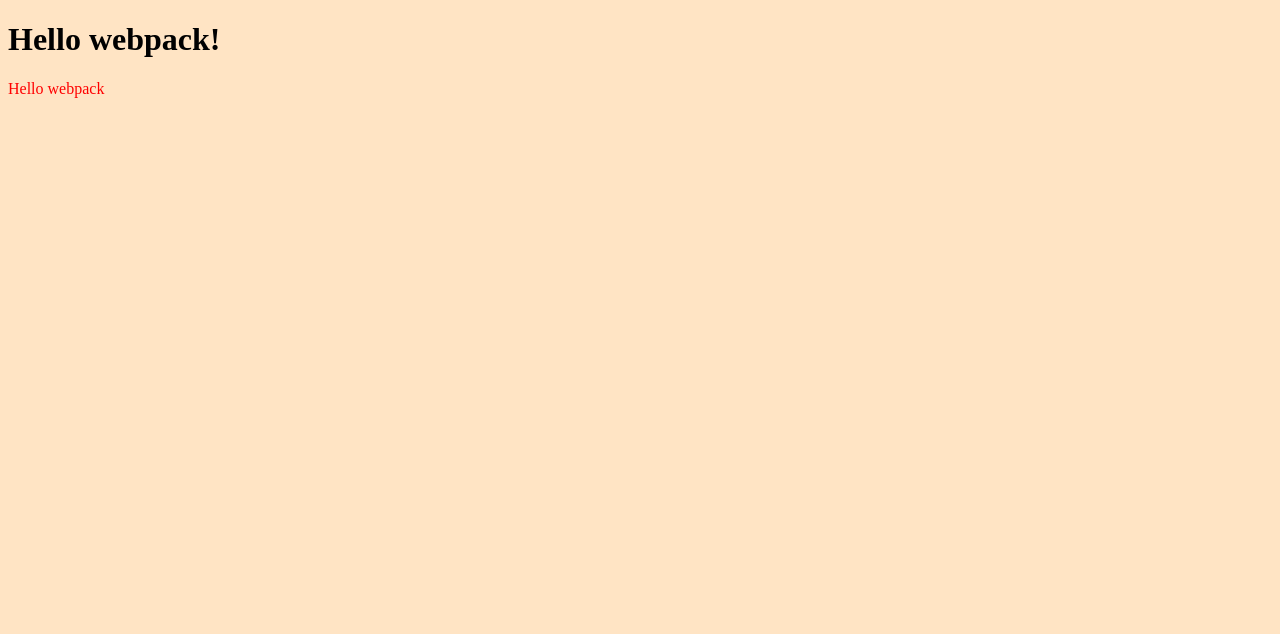
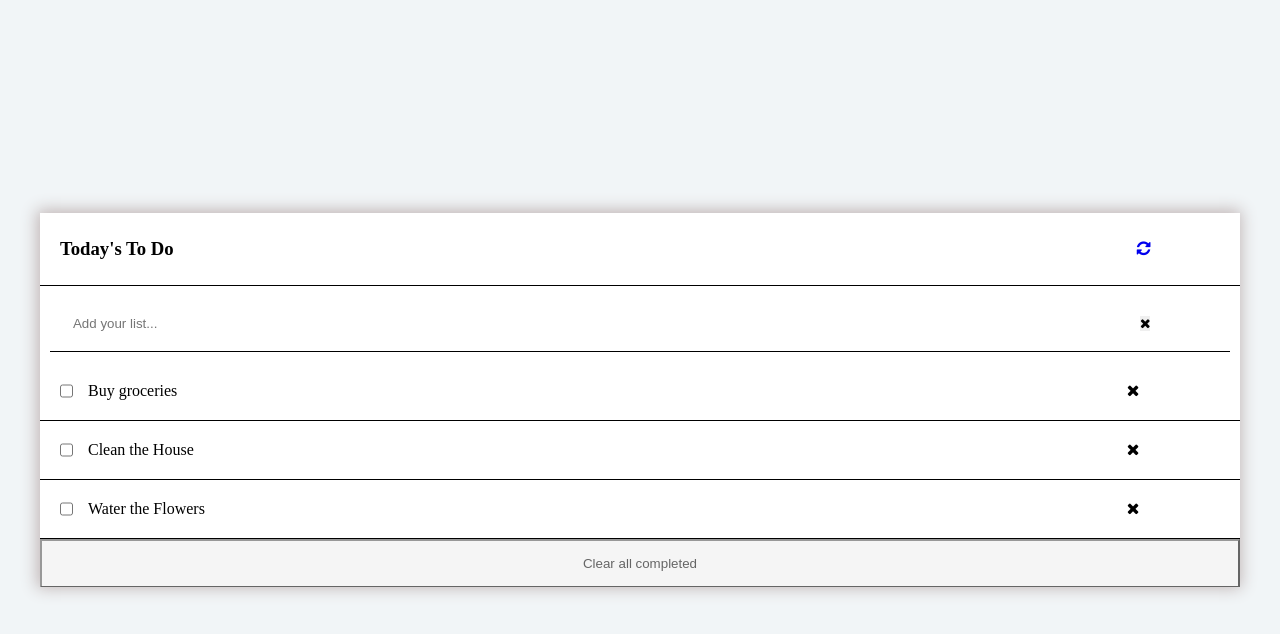
Before and after one commit to Nemwel-Boniface/todoList, a website built with webpack: page src/index.html in a window 1280 px wide. Built offline with nearby package versions, Linux system fonts and the light colour scheme.

Commit message:
Update Project files

```diff
--- a/src/index.html
+++ b/src/index.html
@@ -3,9 +3,30 @@
 <head>
     <meta charset="UTF-8">
     <meta name="viewport" content="width=device-width, initial-scale=1.0">
-    <title>Wbpack Exercise</title>
+
+    <!--font aweome icons links-->
+
+    <link rel="stylesheet" href="http://maxcdn.bootstrapcdn.com/font-awesome/4.2.0/css/font-awesome.min.css">
+    <link rel="stylesheet" href="https://cdnjs.cloudflare.com/ajax/libs/font-awesome/4.7.0/css/font-awesome.min.css">
+
+    <title>To do List</title>
 </head>
 <body>
-    <h1>Hello webpack!</h1>
+    <section class="todolist">
+        <div class="todoHeader">
+            <h3>Today's To Do</h3>
+            <a href="#"><i class="fa fa fa-refresh"></i></a>
+        </div>
+        <div class="todoForm">
+            <form id="form">
+                <input type="text" placeholder=" Add your list...">
+                <button type="submit"><i class="fa fa fa-times"></i></button>
+            </form>
+        </div>
+        <div class="activities">
+
+        </div>
+        <button class="btn">Clear all completed</button>
+    </section>
 </body>
 </html>
--- a/src/index.js
+++ b/src/index.js
@@ -1,14 +1,41 @@
 import _ from 'lodash';
 import './style.css';
 
-function component() {
-  const element = document.createElement('div');
+const id = 0;
 
-  // Lodash, now imported by this script
-  element.innerHTML = _.join(['Hello', 'webpack'], ' ');
-  element.classList.add('hello');
+const tasks = [
+  {
+    description: 'Buy groceries',
+    completed: false,
+    index: 0,
+  },
+  {
+    description: 'Clean the House',
+    completed: true,
+    index: 1,
+  },
+  {
+    description: 'Water the Flowers',
+    completed: true,
+    index: 1,
+  },
+]
 
-  return element;
+const taskWrapper = document.querySelector('.activities');
+function displayTasks() {
+  taskWrapper.innerHTML = '';
+  for(let i = 0; i < tasks.length; i += 1) {
+    taskWrapper.innerHTML += `
+    <form class="atask">
+      <input type="checkbox" id="${tasks[i].index}" name="task" value="task">
+      <label for="${tasks[i].index}">${tasks[i].description}</label>
+      <i class="fa fa fa-times"></i><br>
+    </form>
+    `;
+  }
+
 }
-
-document.body.appendChild(component());
+{/* <p>${tasks[i].description}</p> */}
+window.addEventListener('load', () => {
+  displayTasks();
+})
--- a/src/style.css
+++ b/src/style.css
@@ -1,6 +1,82 @@
+*{
+  margin: 0;
+  padding: 0;
+  box-sizing: border-box;
+}
+html,
 body {
-  background-color: bisque;
+  overflow-x: hidden;
 }
-.hello {
-  color: red;
+
+body {
+  position: relative;
+  height: 100vh;
+  width: 100%;
+  background-color: #f1f5f7;
+  display: flex;
+  align-items: center;
+  justify-content: center;
 }
+.todolist {
+  margin: 20px 40px;
+  width: 100%;
+  background-color: #fff;
+  box-shadow: -1px -1px 15px 2px rgba(192,181,181,1);
+}
+.todoHeader {
+  padding: 25px 20px;
+  display: flex;
+  justify-content: space-between;
+  border-bottom: 1px solid #000;
+}
+
+.todoHeader a {
+  margin: auto 6%;
+}
+
+.todoForm {
+  margin: 10px;
+}
+
+#form {
+  padding: 10px;
+  border-bottom: 1px solid #000;
+  display: flex;
+  justify-content: space-between;
+}
+
+#form button {
+  outline: none;
+  border: none;
+  margin: auto 6%;
+  cursor: pointer;
+}
+
+.todoForm form input {
+  outline: none;
+  border: none;
+  padding: 10px;
+}
+
+.atask {
+  border-bottom: 1px solid #000;
+  padding: 20px;
+  display: flex;
+}
+
+.atask input {
+  margin-right: 15px;
+}
+.atask i {
+  position: absolute;
+  right: 11%;
+  cursor: pointer;
+}
+.btn {
+  text-align: center;
+  width: 100%;
+  padding: 15px;
+  border-bottom: 1px solid #000;
+  opacity: .6;
+  cursor: pointer;
+}
```
Also changed, not shown: dist/index.html, dist/main.js, dist/main.js.LICENSE.txt (deleted).
